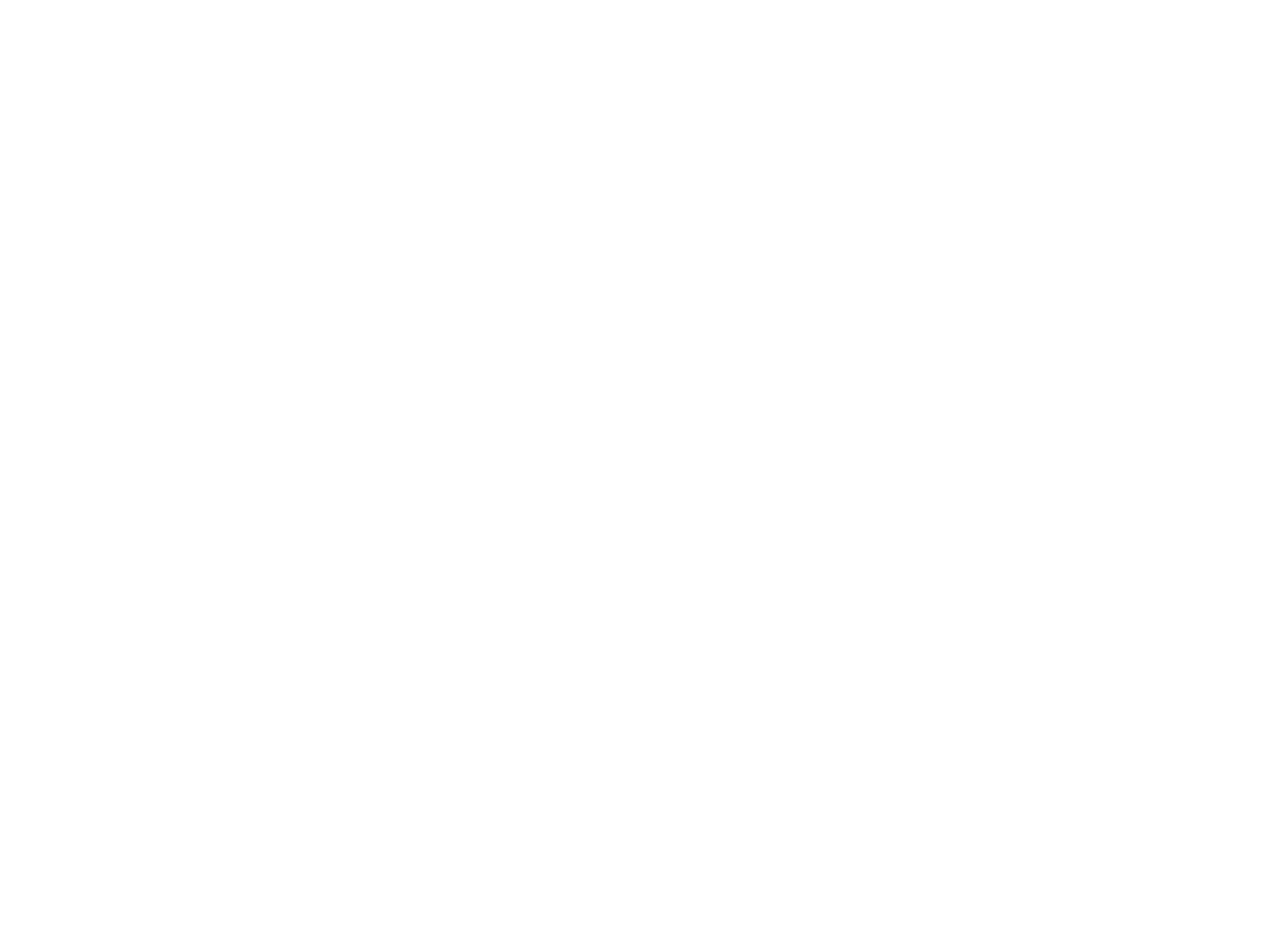
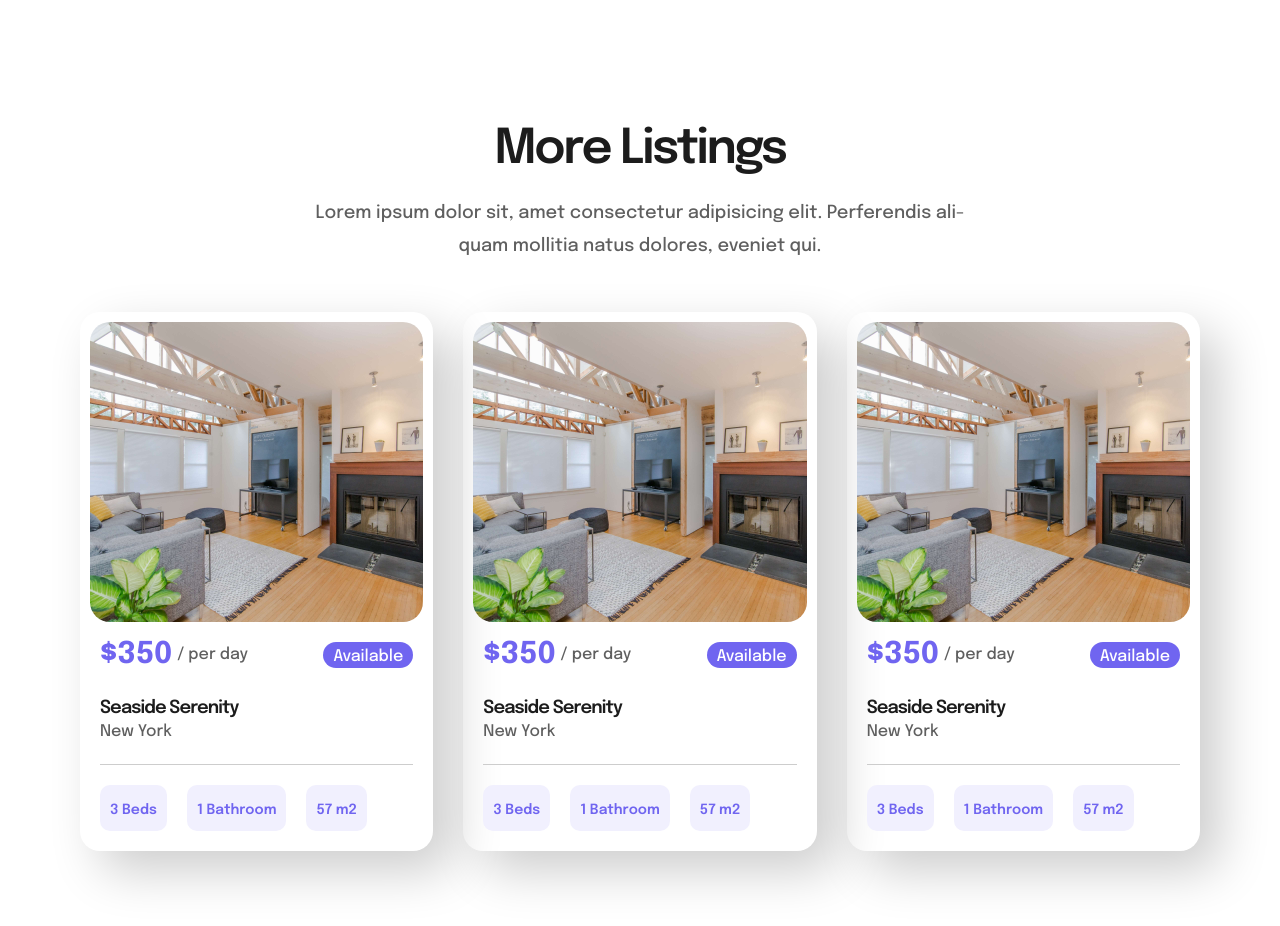
Before and after one commit to ChristianWare/Case-Study-One, a Next.js app: page / in a window 1280 px wide. Shown: the part 3060-3986 px from the top of the page. Before the commit the page ends 3104 px from the top, so only its background shows below. Built offline with nearby package versions, Linux system fonts and the light colour scheme.

Commit message:
Properties

```diff
--- a/src/app/page.tsx
+++ b/src/app/page.tsx
@@ -4,6 +4,7 @@
 import PostHero from "@/components/PostHero/PostHero";
 import Featured from "@/components/Featured/Featured";
 import Discover from "@/components/Discover/Discover";
+import Properties from "@/components/Properties/Properties";
 
 export default function Home() {
   return (
@@ -12,6 +13,7 @@
       <PostHero />
       <Featured />
       <Discover />
+      <Properties />
     </div>
   );
 }
--- /dev/null
+++ b/src/components/PropPreviewii/PropPreviewii.module.css
@@ -0,0 +1,125 @@
+.container {
+  display: grid;
+  grid-template-columns: repeat(1, 1fr);
+  box-shadow: var(--shadow);
+  border-radius: 20px;
+  padding: 1rem;
+}
+
+.left,
+.right {
+  flex: 1;
+  width: 100%;
+}
+
+.imgContainer {
+  position: relative;
+  width: 100%;
+  height: 300px;
+}
+
+.img {
+  object-fit: cover;
+  border-radius: 20px;
+}
+
+.right {
+  padding: 1rem;
+  display: flex;
+  flex-direction: column;
+  align-items: flex-start;
+  justify-content: flex-start;
+}
+
+.rightTop {
+  display: flex;
+  align-items: center;
+  justify-content: space-between;
+  gap: 3rem;
+  width: 100%;
+}
+
+.price {
+  display: block;
+  font-size: 3rem;
+  font-weight: 700;
+  color: var(--purple);
+  display: flex;
+  align-items: center;
+  justify-content: center;
+  gap: 0.5rem;
+}
+
+.perDay {
+  font-size: 1.6rem;
+  color: var(--black);
+  opacity: 0.7;
+  font-weight: 500;
+}
+
+.available {
+  font-weight: 500;
+  background-color: var(--purple);
+  color: var(--white);
+  padding: 3px 10px;
+  padding-top: 7px;
+  border-radius: 20px;
+  line-height: 100%;
+}
+
+.title {
+  font-size: 1.8rem;
+  margin-top: 2rem;
+}
+
+.copy {
+  opacity: 0.7;
+  margin: 2rem 0rem;
+}
+
+.featuresBox {
+  margin-top: 2rem;
+  border-top: 1px solid var(--gray);
+  width: 100%;
+  display: flex;
+  align-items: center;
+  justify-content: flex-start;
+  gap: 2rem;
+}
+
+.feature {
+  padding: 1rem;
+  padding-top: 1.5rem;
+  background-color: var(--purple2);
+  color: var(--purple);
+  font-weight: 600;
+  font-size: 1.4rem;
+  border-radius: 10px;
+  margin-top: 2rem;
+}
+
+@media screen and (max-width: 968px) {
+  .container {
+    grid-template-columns: repeat(1, 1fr);
+  }
+
+  .imgContainer {
+    height: 350px;
+  }
+
+  .img {
+    border-top-right-radius: 20px;
+    border-bottom-left-radius: 0px;
+  }
+}
+
+@media screen and (max-width: 768px) {
+  .imgContainer {
+    height: 300px;
+  }
+}
+@media screen and (max-width: 768px) {
+  .imgContainer {
+    height: 300px;
+  }
+}
--- /dev/null
+++ b/src/components/PropPreviewii/PropPreviewii.tsx
@@ -0,0 +1,32 @@
+import styles from "./PropPreviewii.module.css";
+import Image from "next/image";
+import Img from "../../../public/images/img1.jpg";
+
+const PropPreviewii = () => {
+  return (
+    <div className={styles.container}>
+      <div className={styles.left}>
+        <div className={styles.imgContainer}>
+          <Image src={Img} alt='image' fill className={styles.img} />
+        </div>
+      </div>
+      <div className={styles.right}>
+        <div className={styles.rightTop}>
+          <span className={styles.price}>
+            $350 <span className={styles.perDay}>/ per day</span>
+          </span>
+          <div className={styles.available}>Available</div>
+        </div>
+        <h3 className={styles.title}>Seaside Serenity</h3>
+        <span className={styles.perDay}>New York</span>
+        <div className={styles.featuresBox}>
+          <div className={styles.feature}>3 Beds</div>
+          <div className={styles.feature}>1 Bathroom</div>
+          <div className={styles.feature}>57 m2</div>
+        </div>
+      </div>
+    </div>
+  );
+};
+
+export default PropPreviewii;
--- /dev/null
+++ b/src/components/Properties/Properties.module.css
@@ -0,0 +1,34 @@
+.heading {
+  text-align: center;
+  width: 100%;
+}
+
+.bottom {
+  display: grid;
+  grid-template-columns: repeat(3, 1fr);
+  grid-gap: 3rem;
+  margin-top: 5rem;
+}
+
+.copy {
+  opacity: 0.7;
+  font-size: 1.8rem;
+  font-weight: 500;
+  text-align: center;
+  width: 60%;
+  margin-left: auto;
+  margin-right: auto;
+  margin-top: 2rem;
+}
+
+@media screen and (max-width: 1168px) {
+  .bottom {
+    grid-template-columns: repeat(2, 1fr);
+  }
+}
+
+@media screen and (max-width: 768px) {
+  .bottom {
+    grid-template-columns: repeat(1, 1fr);
+  }
+}
--- /dev/null
+++ b/src/components/Properties/Properties.tsx
@@ -0,0 +1,23 @@
+import ContentPadding from "../ContentPadding/ContentPadding";
+import LayoutWrapper from "../LayoutWrapper/LayoutWrapper";
+import PropPreviewii from "../PropPreviewii/PropPreviewii";
+import styles from "./Properties.module.css";
+
+const Properties = () => {
+  return (
+    <LayoutWrapper>
+      <ContentPadding>
+        <div className={styles.top}>
+          <h2 className={styles.heading}>More Listings</h2>
+          <p className={styles.copy}>Lorem ipsum dolor sit, amet consectetur adipisicing elit. Perferendis aliquam mollitia natus dolores, eveniet qui.</p>
+        </div>
+        <div className={styles.bottom}>
+          <PropPreviewii />
+          <PropPreviewii />
+          <PropPreviewii />
+        </div>
+      </ContentPadding>
+    </LayoutWrapper>
+  );
+};
+export default Properties;
```
